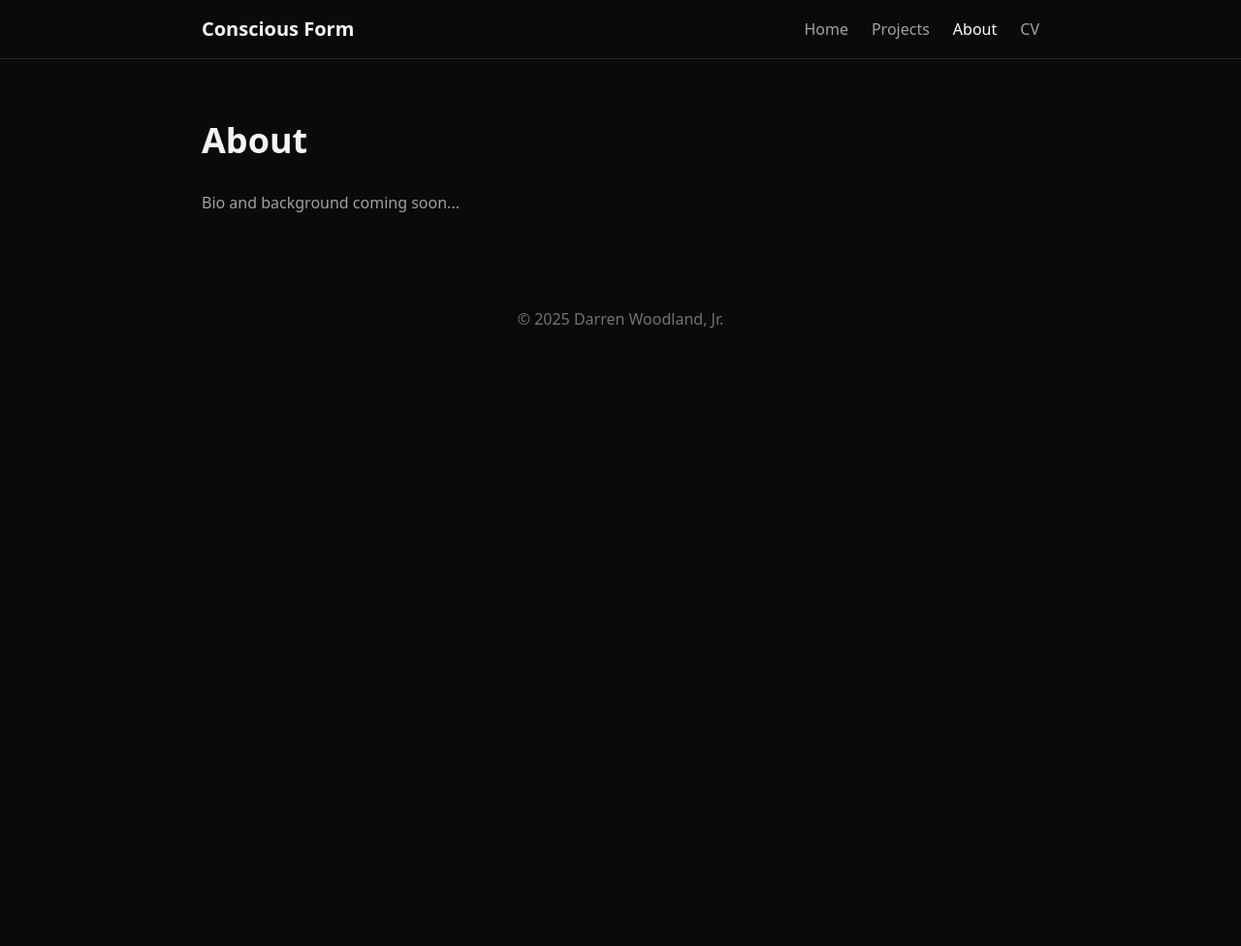
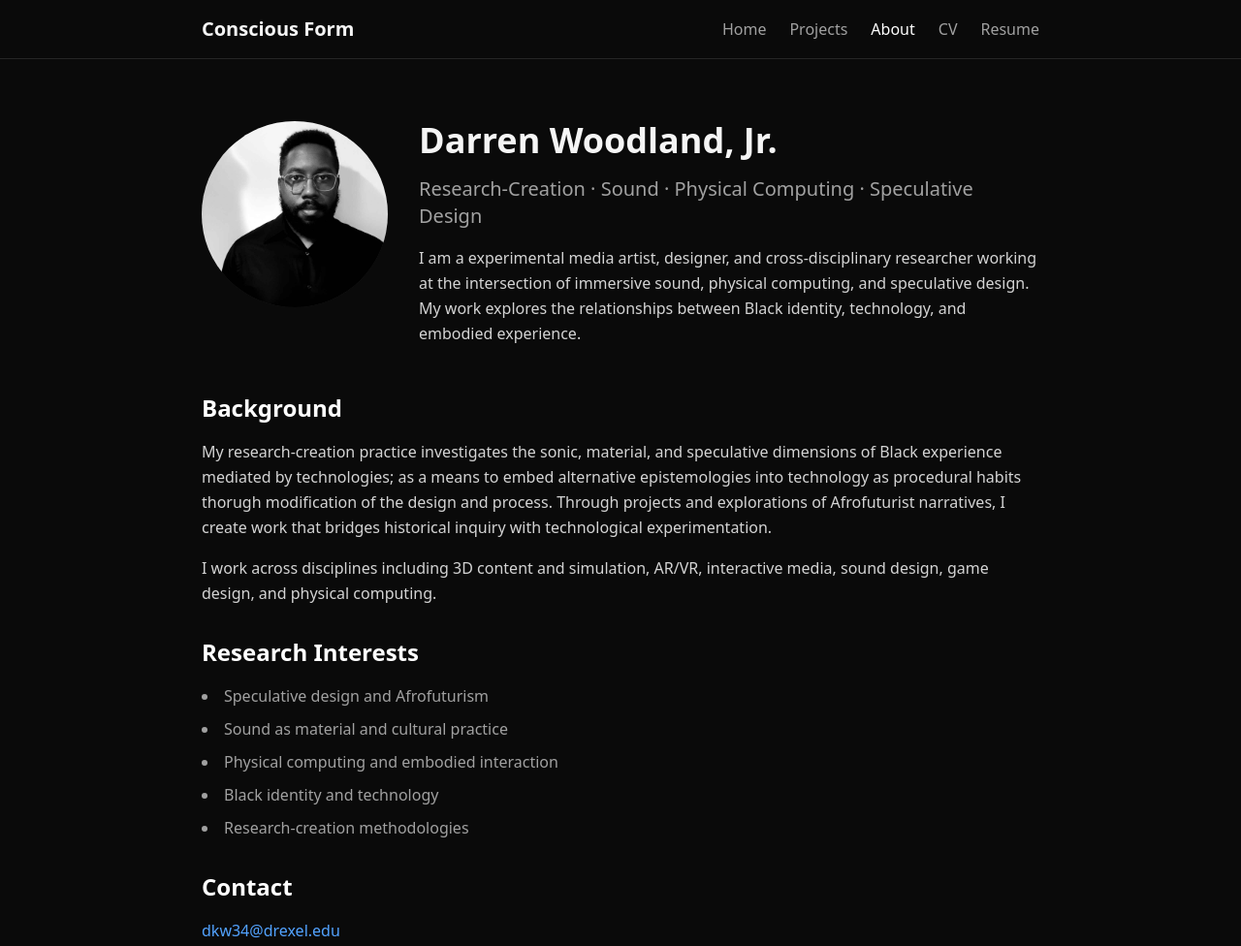
Before and after one commit to dwoodjr/conscious-form, an Astro site: page /about in a window 1280 px wide. Shown: the top 976 px of the page at 97% size. Before the commit the page ends 800 px from the top, so only its background shows below. Built offline with nearby package versions, Linux system fonts and the light colour scheme; Astro itself is replaced by a stand-in of ours.

Commit message:
Added resume cv and about page with headshot

```diff
--- a/src/components/Header.astro
+++ b/src/components/Header.astro
@@ -4,6 +4,7 @@ const navLinks = [
   { href: '/projects', label: 'Projects' },
   { href: '/about', label: 'About' },
   { href: '/cv', label: 'CV' },
+  { href: '/resume', label: 'Resume' },
 ];
 
 const currentPath = Astro.url.pathname;
@@ -14,7 +15,6 @@ const currentPath = Astro.url.pathname;
     <a href="/" class="text-xl font-bold hover:text-neutral-300 transition-colors">
       Conscious Form
     </a>
-
     <ul class="flex gap-6">
       {navLinks.map(link => (
         <li>
--- a/src/pages/about.astro
+++ b/src/pages/about.astro
@@ -4,7 +4,75 @@ import BaseLayout from '../layouts/BaseLayout.astro';
 
 <BaseLayout title="About | Conscious Form">
   <section class="max-w-4xl mx-auto px-4 py-16">
-    <h1 class="text-4xl font-bold mb-8">About</h1>
-    <p class="text-neutral-400">Bio and background coming soon...</p>
+
+    {/* Header with optional photo */}
+    <div class="flex flex-col md:flex-row gap-8 mb-12">
+
+      {/* Photo - replace src with your actual photo */}
+      <div class="w-48 h-48 rounded-full overflow-hidden bg-neutral-800 flex-shrink-0 mx-auto md:mx-0">
+        <img
+          src="/images/headshot.jpg"
+          alt="Darren Woodland, Jr."
+          class="w-full h-full object-cover"
+        />
+        {/* If no photo yet, comment out img and uncomment below */}
+        {/* <div class="w-full h-full flex items-center justify-center text-neutral-600">Photo</div> */}
+      </div>
+
+      {/* Intro */}
+      <div>
+        <h1 class="text-4xl font-bold mb-4">Darren Woodland, Jr.</h1>
+        <p class="text-xl text-neutral-400 mb-4">
+          Research-Creation · Sound · Physical Computing · Speculative Design
+        </p>
+        <p class="text-neutral-300 leading-relaxed">
+          I am a experimental media artist, designer, and cross-disciplinary researcher working at the intersection of immersive sound,
+          physical computing, and speculative design. My work explores the relationships
+          between Black identity, technology, and embodied experience.
+        </p>
+      </div>
+    </div>
+
+    {/* Bio sections */}
+    <div class="space-y-8 text-neutral-300 leading-relaxed">
+
+      <div>
+        <h2 class="text-2xl font-semibold text-white mb-4">Background</h2>
+        <p class="mb-4">
+          My research-creation practice investigates the sonic, material, and speculative
+          dimensions of Black experience mediated by technologies;
+          as a means to embed alternative epistemologies into technology as procedural habits thorugh modification of the design and process.
+          Through projects and explorations
+          of Afrofuturist narratives, I create work that bridges historical inquiry with
+          technological experimentation.
+        </p>
+        <p>
+          I work across disciplines including 3D content and simulation, AR/VR, interactive
+          media, sound design, game design, and physical computing.
+        </p>
+      </div>
+
+      <div>
+        <h2 class="text-2xl font-semibold text-white mb-4">Research Interests</h2>
+        <ul class="list-disc list-inside space-y-2 text-neutral-400">
+          <li>Speculative design and Afrofuturism</li>
+          <li>Sound as material and cultural practice</li>
+          <li>Physical computing and embodied interaction</li>
+          <li>Black identity and technology</li>
+          <li>Research-creation methodologies</li>
+        </ul>
+      </div>
+
+      <div>
+        <h2 class="text-2xl font-semibold text-white mb-4">Contact</h2>
+        <p class="text-neutral-400">
+          <a href="mailto:dkw34@drexel.edu" class="text-blue-400 hover:text-blue-300 transition-colors">
+            dkw34@drexel.edu
+          </a>
+        </p>
+        {/* Add social links as needed */}
+      </div>
+
+    </div>
   </section>
 </BaseLayout>
--- a/src/pages/cv.astro
+++ b/src/pages/cv.astro
@@ -4,7 +4,32 @@ import BaseLayout from '../layouts/BaseLayout.astro';
 
 <BaseLayout title="CV | Conscious Form">
   <section class="max-w-4xl mx-auto px-4 py-16">
-    <h1 class="text-4xl font-bold mb-8">CV</h1>
-    <p class="text-neutral-400">Curriculum vitae coming soon...</p>
+
+    <div class="flex flex-col sm:flex-row justify-between items-start gap-4 mb-8">
+      <h1 class="text-4xl font-bold">Curriculum Vitae</h1>
+      <div class="flex gap-3">
+        <a
+          href="/documents/cv.pdf"
+          download
+          class="text-sm text-neutral-400 hover:text-white border border-neutral-700 px-4 py-2 rounded hover:border-neutral-500 transition-colors"
+        >
+          Download CV
+        </a>
+      </div>
+    </div>
+
+    <p class="text-neutral-400 mb-8">
+      For the most up-to-date and fully formatted version, please download the PDF above.
+    </p>
+
+    {/* Embedded PDF viewer */}
+    <div class="w-full aspect-[8.5/11] bg-neutral-900 rounded-lg overflow-hidden border border-neutral-800">
+      <iframe
+        src="/documents/cv.pdf"
+        class="w-full h-full"
+        title="Curriculum Vitae"
+      />
+    </div>
+
   </section>
 </BaseLayout>
--- /dev/null
+++ b/src/pages/resume.astro
@@ -0,0 +1,28 @@
+---
+import BaseLayout from '../layouts/BaseLayout.astro';
+---
+
+<BaseLayout title="Resume | Conscious Form">
+  <section class="max-w-4xl mx-auto px-4 py-16">
+
+    <div class="flex flex-col sm:flex-row justify-between items-start gap-4 mb-8">
+      <h1 class="text-4xl font-bold">Resume</h1>
+      <a
+        href="/documents/resume.pdf"
+        download
+        class="text-sm text-neutral-400 hover:text-white border border-neutral-700 px-4 py-2 rounded hover:border-neutral-500 transition-colors"
+      >
+        Download PDF
+      </a>
+    </div>
+
+    <div class="w-full aspect-[8.5/11] bg-neutral-900 rounded-lg overflow-hidden border border-neutral-800">
+      <iframe
+        src="/documents/resume.pdf"
+        class="w-full h-full"
+        title="Resume"
+      />
+    </div>
+
+  </section>
+</BaseLayout>
```
Also changed, not shown: public/images/headshot.jpg (added), 2 other files.
